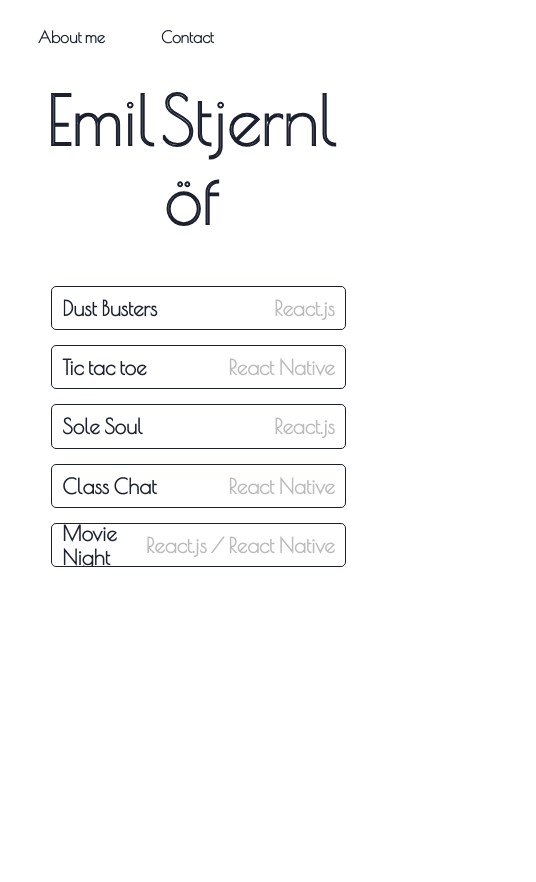
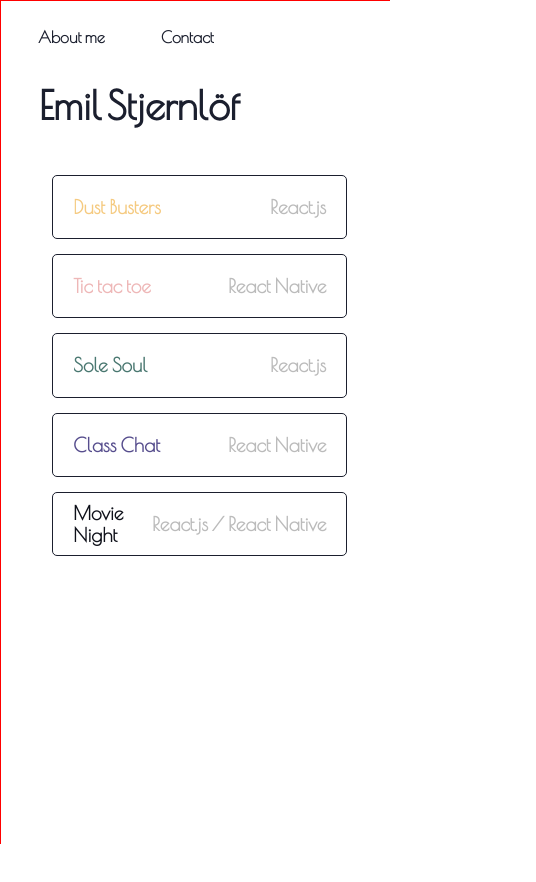
Before and after one commit to starleafer/My-portfolio, a React (Vite) app in the folder workspace/: page / in a window 390 px wide. Shown: the top 882 px of the page, 536 px wide, since content can reach past the window. After the commit the page ends 844 px from the top, so only its background shows below. Built offline with nearby package versions, Linux system fonts and the light colour scheme; a web font is replaced by a local one.

Commit message:
Improve mobile responsiveness and styling for Card and Mainpage components

```diff
--- a/workspace/src/components/Card.jsx
+++ b/workspace/src/components/Card.jsx
@@ -1,17 +1,24 @@
-import React, { useState, useEffect } from 'react';
-import styled, { keyframes } from 'styled-components';
-import { useButtonContext } from '../context/ButtonContext';
-import { useNavigate } from 'react-router-dom';
-import AnimatedCard from './card-animations/AnimatedCard';
+import React, { useState, useEffect } from "react";
+import styled, { keyframes } from "styled-components";
+import { useButtonContext } from "../context/ButtonContext";
+import { useNavigate } from "react-router-dom";
+import AnimatedCard from "./card-animations/AnimatedCard";
 
-
-function Card({ id, path, title, label, color, backgroundColor, setCursorHoverColor, setIsHoveringCards  }) {
+function Card({
+  id,
+  path,
+  title,
+  label,
+  color,
+  backgroundColor,
+  setCursorHoverColor,
+  setIsHoveringCards,
+}) {
   const [isHovered, setIsHovered] = useState(false);
   const [isClicked, setIsClicked] = useState(false);
   const [showCircle, setShowCircle] = useState(false);
   const { setButtonFade } = useButtonContext();
   const navigate = useNavigate();
-
 
   const handleClick = () => {
     setIsClicked(true);
@@ -22,34 +29,57 @@ function Card({ id, path, title, label, color, backgroundColor, setCursorHoverCo
     const circleAnimationTimeout = setTimeout(() => {
       setIsClicked(false);
       navigate(`/${path}`);
-      setButtonFade(false)
+      setButtonFade(false);
     }, 800);
 
     return () => {
       clearTimeout(circleAnimationTimeout);
     };
-  }
-
+  };
 
   return (
     <Body>
-      {showCircle && <Circle style={{ backgroundColor: isClicked ? backgroundColor : "" }} />}
+      {showCircle && (
+        <Circle style={{ backgroundColor: isClicked ? backgroundColor : "" }} />
+      )}
       <CardContainer>
         <StyledCard
           key={id}
           onClick={handleClick}
-          onKeyDown={(e) => e.key === 'Enter' && handleClick()}
+          onKeyDown={(e) => e.key === "Enter" && handleClick()}
           onFocus={() => setIsHovered(id)}
           onBlur={() => setIsHovered(null)}
-          onMouseEnter={() => { setIsHovered(id); setCursorHoverColor(color); setIsHoveringCards(true)}}
-          onMouseLeave={() => { setIsHovered(null); setCursorHoverColor('var(--darker)'); setIsHoveringCards(false) }}
-          className={`${isHovered === id ? "hovered" : ""} ${isClicked ? "clicked" : ""}`}
-          style={{ backgroundColor: isHovered === id ? backgroundColor : "", color: isHovered === id ? color : "" }}
+          onMouseEnter={() => {
+            setIsHovered(id);
+            setCursorHoverColor(color);
+            setIsHoveringCards(true);
+          }}
+          onMouseLeave={() => {
+            setIsHovered(null);
+            setCursorHoverColor("var(--darker)");
+            setIsHoveringCards(false);
+          }}
+          className={`${isHovered === id ? "hovered" : ""} ${
+            isClicked ? "clicked" : ""
+          }`}
+          style={{
+            backgroundColor: isHovered === id ? backgroundColor : "",
+            color: isHovered === id ? color : "",
+          }}
           cursorHoverColor={color}
-
         >
-          <Title className={isHovered === id ? "fade-out" : "fade-in"}>{title}</Title>
-          <Label className={isHovered === id ? "fade-out" : "fade-in"}>{label}</Label>
+          <Title
+            className={isHovered === id ? "fade-out" : "fade-in"}
+            backgroundColor={backgroundColor}
+          >
+            {title}
+          </Title>
+          <Label
+            className={isHovered === id ? "fade-out" : "fade-in"}
+            backgroundColor={backgroundColor}
+          >
+            {label}
+          </Label>
           <AnimatedCard isVisible={isHovered === id} id={id} delay="0.3s" />
         </StyledCard>
       </CardContainer>
@@ -110,12 +140,10 @@ const Body = styled.div`
   justify-content: center;
   align-items: center;
   margin-bottom: 15px;
-
-`
+`;
 
 const CardContainer = styled.div`
   position: relative;
-
 `;
 
 const StyledCard = styled.div.attrs({
@@ -132,11 +160,11 @@ const StyledCard = styled.div.attrs({
   border: 3px solid var(--dark);
   border-radius: 15px;
   overflow: hidden;
-  transition: transform 1s ;
+  transition: transform 1s;
 
   &:hover {
-    color: ${props => props.color};
-    border-color: ${props => props.cursorHoverColor};
+    color: ${(props) => props.color};
+    border-color: ${(props) => props.cursorHoverColor};
     transform: translateY(-1.5vw);
     transition: transform 0.3s;
     animation: ${fadeInShadow} 0.5s ease forwards;
@@ -148,8 +176,6 @@ const StyledCard = styled.div.attrs({
     .hovered {
       color: white;
     }
-
-
   }
 
   &:not(:hover) {
@@ -167,27 +193,32 @@ const StyledCard = styled.div.attrs({
     animation: ${fadeInShadow} 0.5s ease forwards;
   }
 
-
   @media (max-width: 768px) {
     border-width: 1px;
     height: 5vh;
-    width: 85vw;
+    width: 70vw;
     align-items: center;
     border-radius: 5px;
     flex-direction: row;
-    font-size: 1.3em;
+    font-size: 1.2em;
+    padding: 10px;
 
     &:hover {
       color: var(--dark) !important;
       background-color: transparent !important;
       transform: none;
-
     }
   }
 
-  @media (max-width: 425px) {
+  @media (max-width: 480px) and (min-width: 321px) {
+    width: 70vw;
+    font-size: 1.2em;
+    padding: 10px;
 
-    width: 75vw;
+    &:active {
+      background-color: ${props => props.backgroundColor};
+      color: ${props => props.color};
+    }
 
     &:hover {
       color: var(--dark) !important;
@@ -201,6 +232,10 @@ const Title = styled.div`
   flex: 1;
   margin: 5px;
   margin-left: 10px;
+
+  @media (max-width: 768px) and (min-width: 321px) {
+    color: ${(props) => props.backgroundColor};
+  }
 
   &.fade-in {
     animation: ${fadeIn} 0.5s forwards;
@@ -225,12 +260,12 @@ const Label = styled.div`
     animation: ${fadeOut} 0.5s forwards;
   }
 
-    @media (max-width: 768) {
+  @media (max-width: 768px) {
     &.nohover {
       color: #bbbbbb !important;
     }
   }
-    @media (max-width: 375px) {
+  @media (max-width: 480px) {
     &.nohover {
       color: #bbbbbb !important;
     }
@@ -249,10 +284,8 @@ const Circle = styled.div`
   opacity: 1;
 
   @media (max-width: 768px) {
-    border-radius: 15px;
+    /* border-radius: 15px; */
   }
 `;
 
-
-
 export default Card;
--- a/workspace/src/components/MasksAndCursor.jsx
+++ b/workspace/src/components/MasksAndCursor.jsx
@@ -98,6 +98,10 @@ const MaskedGroup = styled.div`
     height: 100vh;
     z-index: 110;
     pointer-events: none;
+
+  @media (max-width: 768px) and (min-width: 321px) {
+    display: none;
+  }
 `;
 
 const MaskedSecret = styled(m.div)`
--- a/workspace/src/components/pages/Mainpage.jsx
+++ b/workspace/src/components/pages/Mainpage.jsx
@@ -111,6 +111,12 @@ const MainContainer = styled.div`
   overflow-y: hidden;
   overflow-x: hidden;
   background-color: #fff;
+
+  @media (max-width: 480px) {
+    width: 100vw;
+    height: 100vh;
+    border: 1px solid red;
+  }
 `;
 
 const Section = styled.section`
@@ -149,7 +155,7 @@ const Title = styled.h1`
 
 const TitleLetters = styled.span`
   display: inline-block;
-  font-size: clamp(68px, 10vw, 204px);
+  font-size: clamp(2vw, 10vw, 204px);
   font-weight: 500;
   color: white;
   -webkit-text-stroke-width: 2px;
```
Lines whose indentation alone changed are shown as unchanged.
